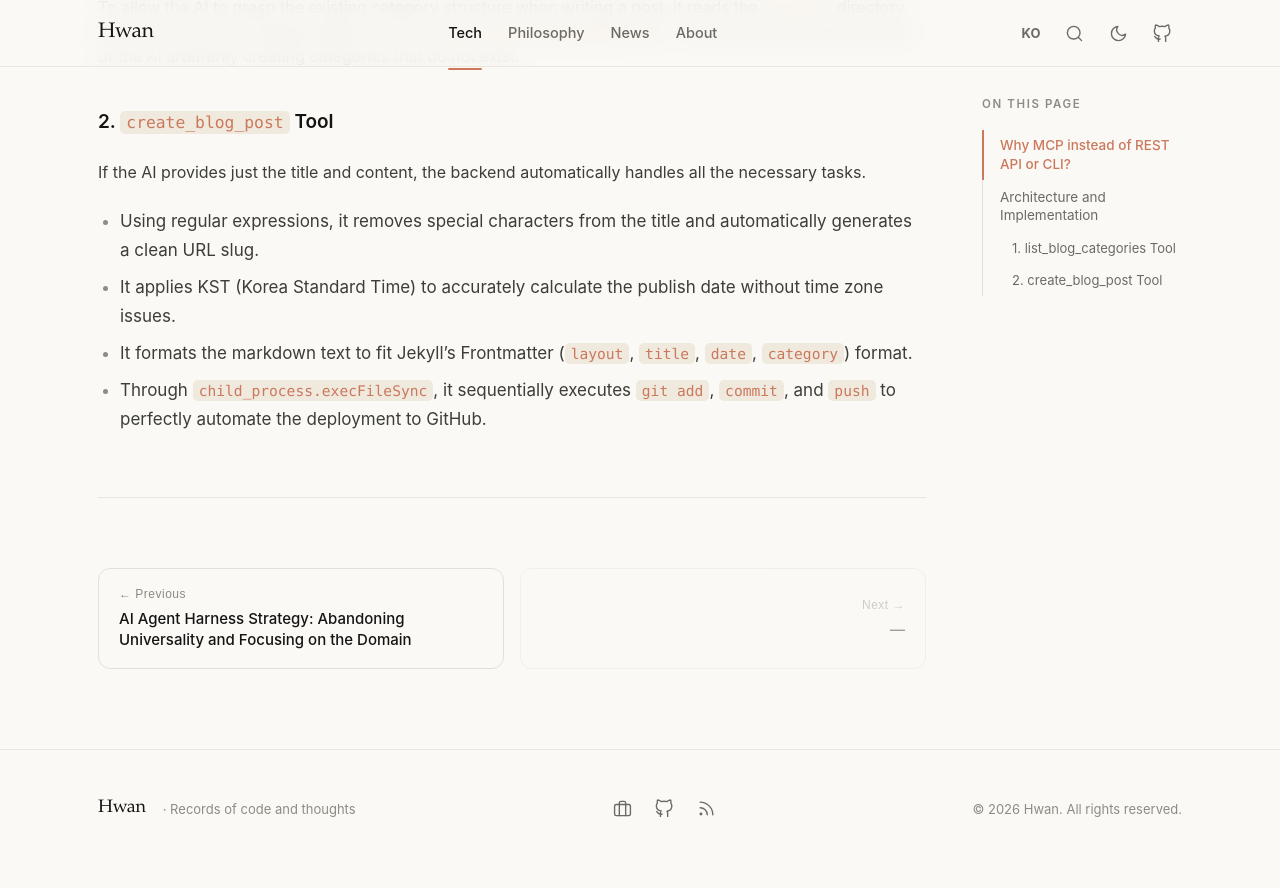
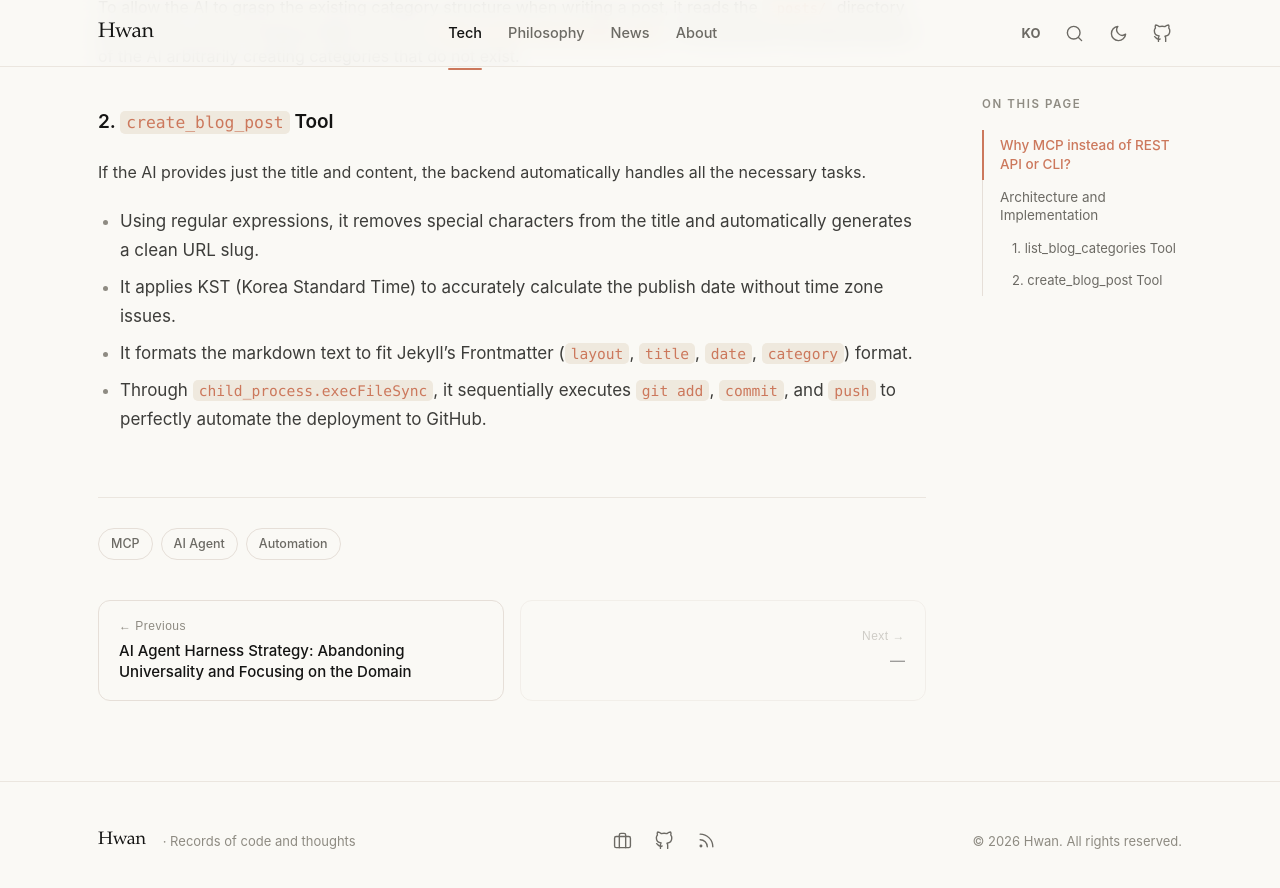
Before and after one commit to Hwan3434/Hwan3434.github.io, a Jekyll site: the page built from _posts/en/tech/2026-06-07-automating-blog-management-with-local-mcp-server.md, in a window 1280 px wide and 900 px high, scrolled down 1118 px. Shown: the top 888 px of the window. Built offline with Jekyll 4.4.1, drawn with Linux system fonts in a browser that asks for light colours; some web fonts are replaced.

Commit message:
docs: add missing tags to MCP server blog post

```diff
--- a/_posts/en/tech/2026-06-07-automating-blog-management-with-local-mcp-server.md
+++ b/_posts/en/tech/2026-06-07-automating-blog-management-with-local-mcp-server.md
@@ -3,6 +3,7 @@ layout: post
 title: "Automating Blog Management with a Local MCP Server"
 date: 2026-06-07 08:47:19 +0900
 categories: [tech]
+tags: [MCP, AI Agent, Automation]
 ---
 
 Today, I would like to share my experience of building a **pure local MCP server** so that an AI can control the Jekyll blog running on my local Mac environment.
```
